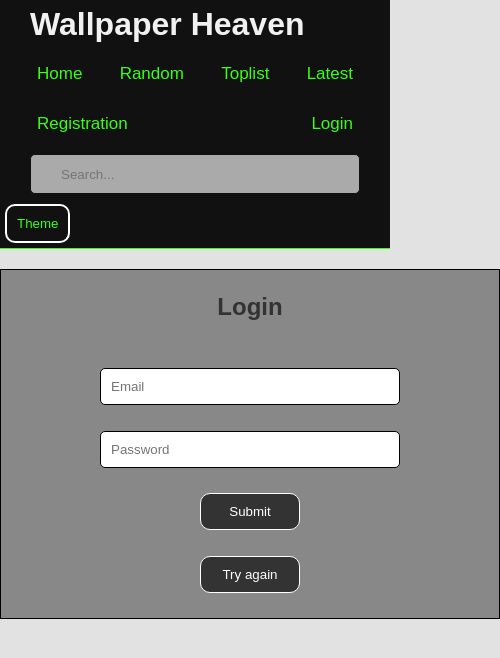
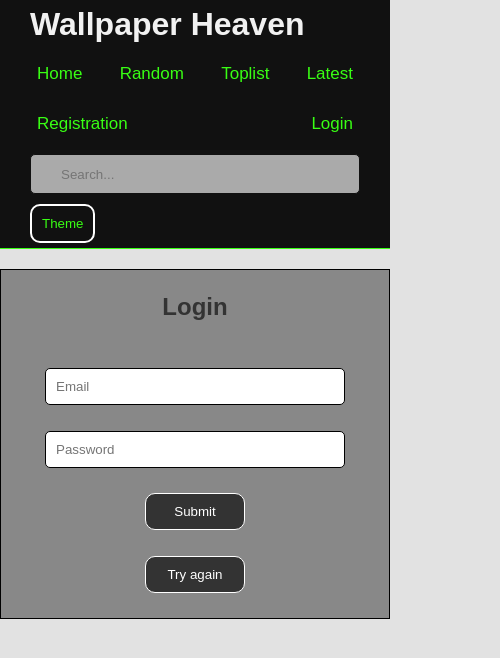
Before and after one commit to hausbence/wallhaven-frontend, a React (Create React App) app: page /login in a window 390 px wide. Shown: the top 658 px of the page, 500 px wide, since content can reach past the window. Built offline with nearby package versions, Linux system fonts and the light colour scheme; the HTML template or start-up script is replaced by a standard one.

Commit message:
responsive form

```diff
--- a/src/components/layout/Topbar.css
+++ b/src/components/layout/Topbar.css
@@ -25,7 +25,7 @@
   border: 2px solid white;
   border-radius: 10px;
   max-height: 50px;
-  margin: 5px 30px 5px 5px;
+  margin: 5px 30px;
 }
 
 .topbar button:hover {
--- a/src/components/pages/WallpaperList/Login.css
+++ b/src/components/pages/WallpaperList/Login.css
@@ -8,7 +8,7 @@
   display: flex;
   flex-flow: column;
   justify-content: space-around;
-  width: 500px;
+  max-width: 500px;
   height: 350px;
   margin: 20px auto;
   border: 1px solid black;
```
